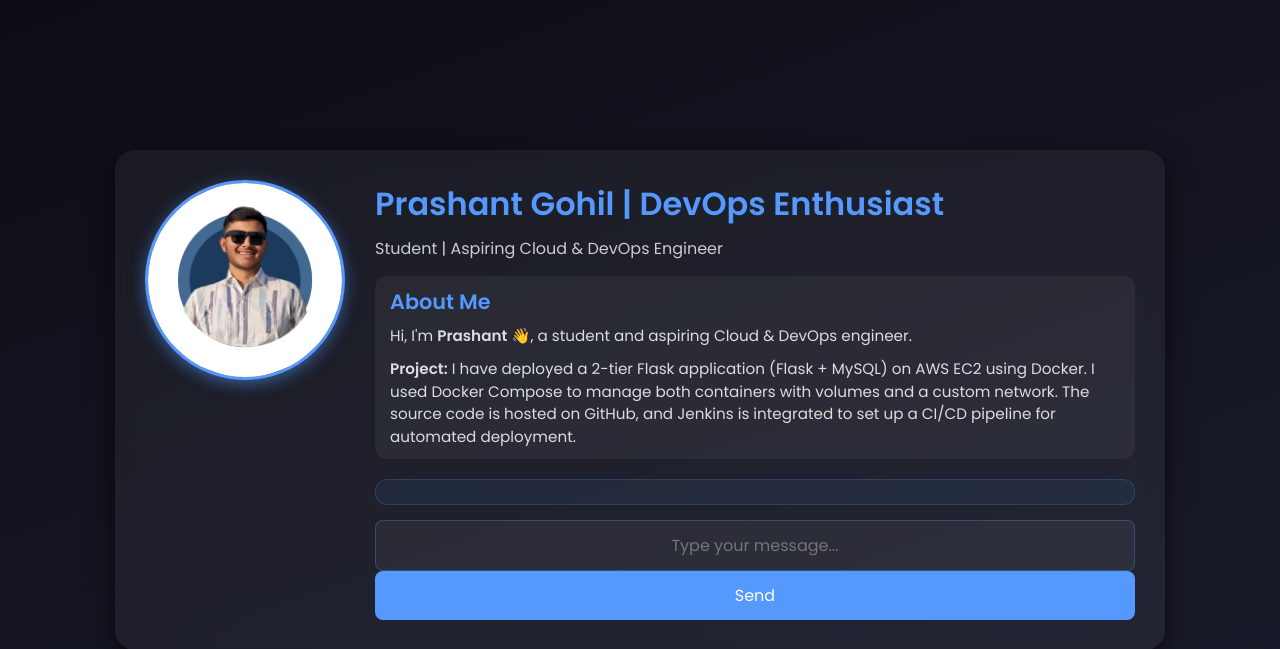
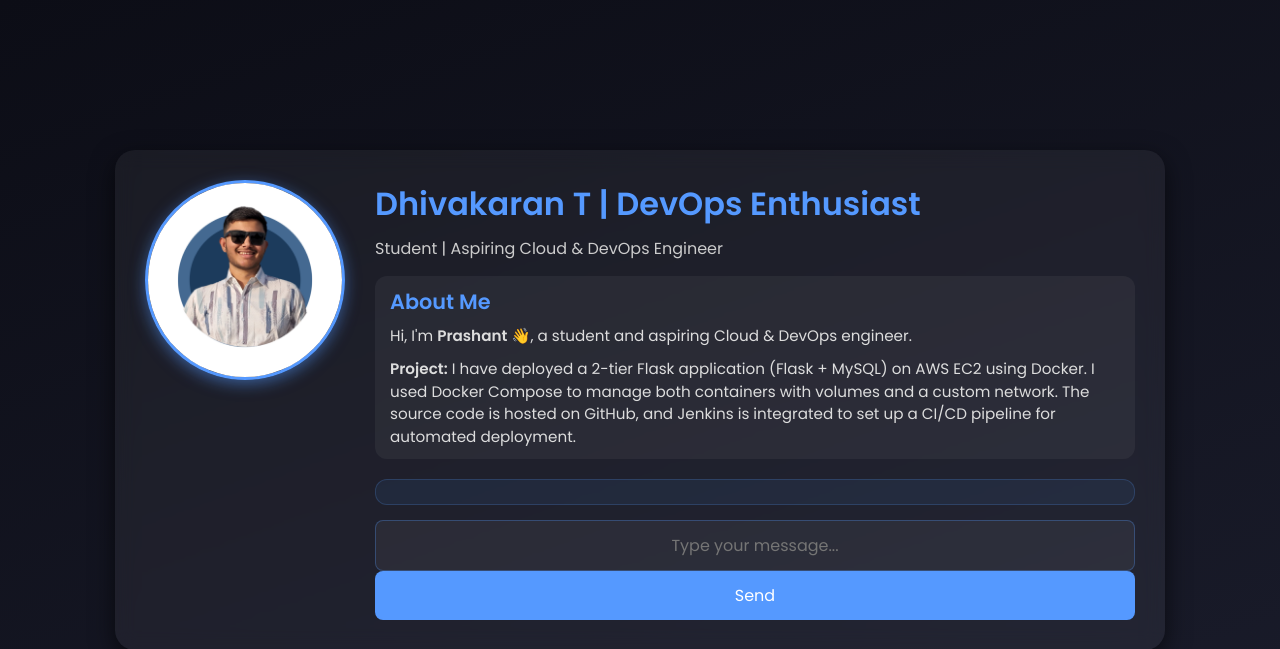
Before and after one commit to Dhiva704/Devops-two-tier-flask-app, a Flask app: page / in a window 1280 px wide. Shown: the top 649 px of the page. Run offline with Flask 3, Linux system fonts and the light colour scheme; data that the repository does not hold is empty; some libraries are stand-ins or nearby versions.

Commit message:
Update index.html

```diff
--- a/templates/index.html
+++ b/templates/index.html
@@ -169,7 +169,7 @@
         <!-- Content -->
         <div class="content">
             <div class="header">
-                <h1>Prashant Gohil | DevOps Enthusiast</h1>
+                <h1>Dhivakaran T | DevOps Enthusiast</h1>
                 <p>Student | Aspiring Cloud & DevOps Engineer</p>
             </div>
 
```
